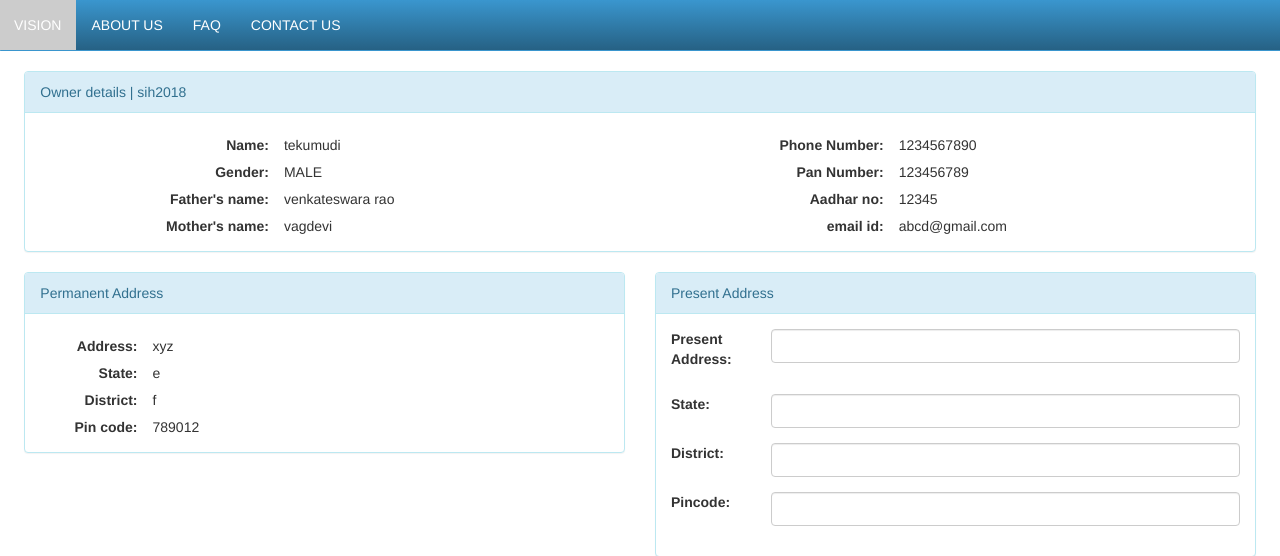
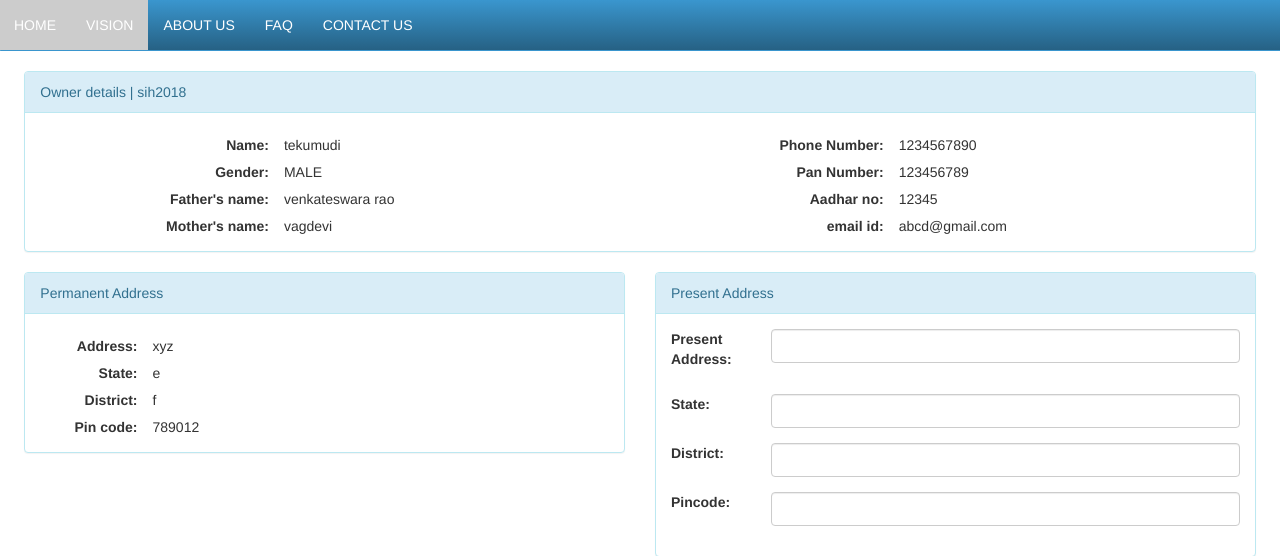
Before and after one commit to noorsgalaxy/rto-hackathon, a Django app: page /mud/newregistration/new/ in a window 1280 px wide. Shown: the part 311-867 px from the top of the page. Run offline with Django 3.2, Linux system fonts and the light colour scheme; a user stored in the database is signed in; data comes from the database, SQL or seed files in the repository; some libraries are stand-ins or nearby versions; grey boxes are pictures that could not be loaded.

Commit message:
Update NewVehicleRegistrationPage.html

```diff
--- a/mud/templates/mud/NewVehicleRegistrationPage.html
+++ b/mud/templates/mud/NewVehicleRegistrationPage.html
@@ -36,6 +36,7 @@
 		  <div class="container-fluid">
 
 		    <ul class="nav navbar-nav">
+			<li class="active" ><a href="#" id="text">HOME</a></li>
 		      <li class="active" ><a href="#" id="text">VISION</a></li>
 		      <li><a href="#" id="text">ABOUT US</a></li>
 		      <li><a href="#" id="text">FAQ</a></li>
```
